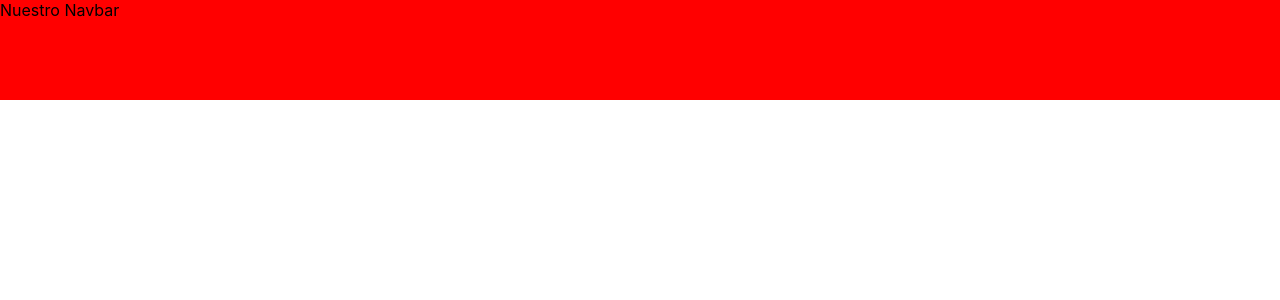
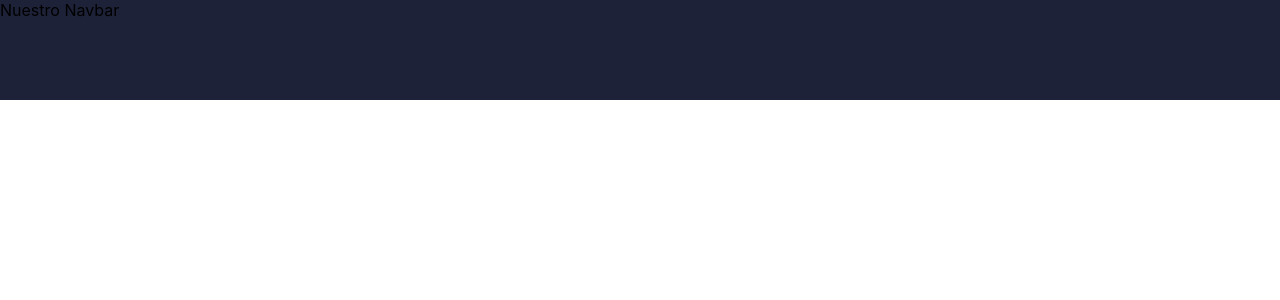
Before and after one commit to Freskiee/portfolio, a React (Create React App) app: page / in a window 1280 px wide. Shown: the top 300 px of the page. Built offline with nearby package versions, Linux system fonts and the light colour scheme.

Commit message:
feat: add global colors

```diff
--- a/src/components/Navbar/Navbar.styles.js
+++ b/src/components/Navbar/Navbar.styles.js
@@ -1,7 +1,8 @@
 
 import styled from "styled-components";
+import { colors } from "../styles/colors";
 
 export const ContainerNavbar = styled.div`
 height: 100px;
-background-color: red;
+background-color: ${colors.TEXT_BLACK};
 `;
--- a/src/components/Navbar/index.js
+++ b/src/components/Navbar/index.js
@@ -0,0 +1 @@
+export { default } from './Navbar';
--- /dev/null
+++ b/src/components/styles/colors.js
@@ -0,0 +1,14 @@
+export const colors = {
+    TEXT_GRADIENT_PURPLE: "linear-gradient(135deg,#cb5eee 0%,#4be1ec 100%)",
+    TEXT_GRADIENT_GREEN: "linear-gradient(135deg,#d6ff7f 0%,#00b3cc 100%)",
+    TEXT_GREY_NEUTRAL: "#6b6f76",
+    TEXT_BLACK: "#1d2238",
+    TEXT_WHITE: "#fff",
+
+    BACKGROUND_GRADIENT_PINK:
+        "linear-gradient( 135deg, rgb(102,153,255) 0%, rgb(255,51,102) 100% )",
+
+    BOX_SHADOW: "0 0 20px rgba(0, 0, 0, 0.04)",
+    BOX_SHADOW_BLUE: " -3px 4px 0 rgb(102 153 255)",
+    BOX_SHADOW_BUTTON: "0 10px 20px -10px #b664b0",
+};
```
